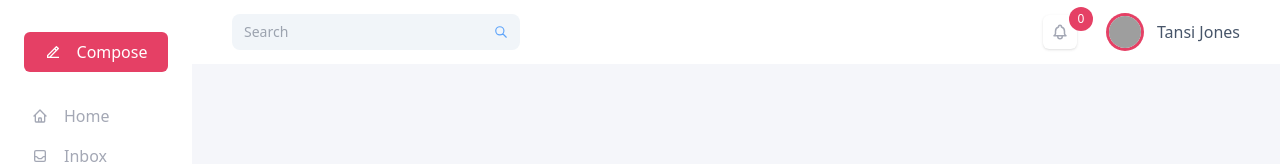
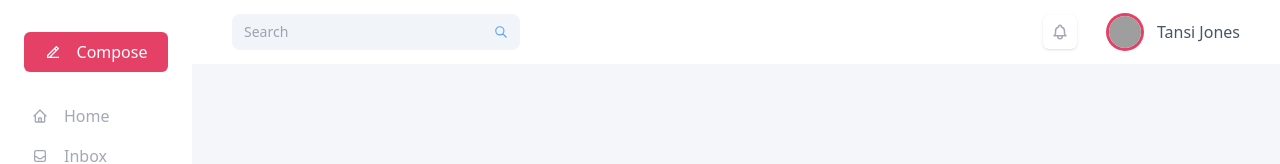
Before and after one commit to Tansi-Jones/Mail-Inbox, a React (Create React App) app in the folder client/: page / in a window 1280 px wide. Shown: the top 164 px of the page. Built offline with nearby package versions, Linux system fonts and the light colour scheme; no server answers; grey boxes are pictures that could not be loaded.

Commit message:
Update Navigation.js

```diff
--- a/client/src/components/Navigation.js
+++ b/client/src/components/Navigation.js
@@ -15,9 +15,9 @@ export const Navigation = ({ userName, noUnReadMessages }) => {
       <div>
         <div className="flex items-center space-x-4">
           <div className="bg-white shadow p-2 rounded-md mr-4 relative">
-            <div className="absolute -top-2 -right-4 w-1 h-1 p-3 bg-primary rounded-full text-white text-xs font-medium flex items-center justify-center">
-              {noUnReadMessages}
-            </div>
+            {noUnReadMessages >= 1 && (
+              <div className="absolute -top-2 -right-4 w-1 h-1 p-3 bg-primary rounded-full text-white text-xs font-medium flex items-center justify-center"></div>
+            )}
             <HiOutlineBell className="text-secondary text-lg " />
           </div>
           <div className="w-8 h-8 rounded-full ring ring-primary">
```
